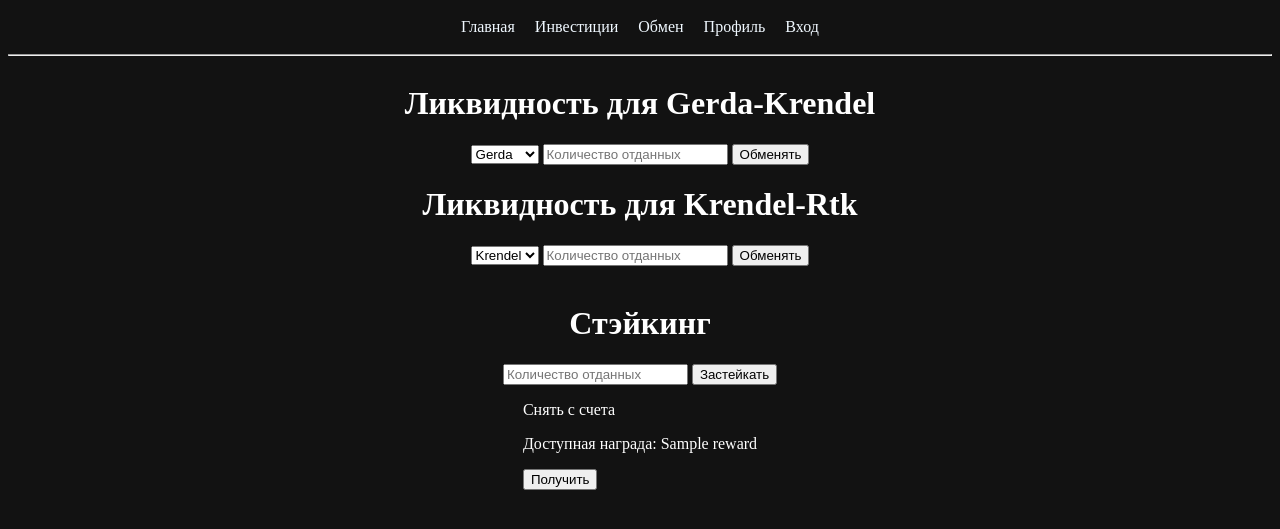
After one commit to AL1US/Liquidity-pools, a FastAPI app: template app/frontend/templates/investions.html in a window 1280 px wide. The commit adds this page. Shown: the top 529 px of the page. Run offline with FastAPI, Linux system fonts and the light colour scheme; the template is opened without the code that fills it: most values are stand-ins (such as "Sample title", 1, 10 or a date in 2020); parts of the project's set-up code (start-up, migrations or seed data) failed here and were passed over.

Commit message:
криво, но работает

```diff
--- a/app/api/endpoints/router.py
+++ b/app/api/endpoints/router.py
@@ -9,6 +9,7 @@ middle_token = CONTRACT_ADDRESSES["tokens"]["krendelCoin"]
 
 router = APIRouter()
 
+# ВАЖНО - ДОБАВИТЬ ЕЩЕ Depends на то не передаётся ли там случайно 2 одинаковых токена
 @router.post("/router_swap")
 def router_swap(
         address: str = Depends(get_current_address), # От кого выполняем
--- a/app/frontend/templates/base.html
+++ b/app/frontend/templates/base.html
@@ -9,11 +9,12 @@
 <body>
     <nav>
         <a href="/">Главная</a>
-        <a href="">Стэйкинг</a>
+        <a href="/investions">Инвестиции</a>
         <a href="/swap">Обмен</a>
         <a href="/profile">Профиль</a>
         <a href="/login">Вход</a>
     </nav>
+    <hr>
     {% block body %}{% endblock %}
 </body>
 </html>
--- /dev/null
+++ b/app/frontend/templates/investions.html
@@ -0,0 +1,45 @@
+{% extends "base.html" %}
+
+{% block body %}
+
+<div class="center">
+    <h1>Ликвидность для Gerda-Krendel</h1>
+    <form action="/liquidity_up" method="POST">
+        <input type="hidden" name="pool_id" value="ger_kre">
+        <select name="token">
+            <option value="{{gerda}}">Gerda</option>
+            <option value="{{krendel}}">Krendel</option>
+        </select>
+        <input type="number" name="amount" min="0" step="10" placeholder="Количество отданных">
+        <button type="submit">Обменять</button>
+    </form>
+</div>
+
+<div class="center">
+    <h1>Ликвидность для Krendel-Rtk</h1>
+    <form action="/liquidity_up" method="POST">
+        <input type="hidden" name="pool_id" value="kre_rtk">
+        <select name="token">
+            <option value="{{krendel}}">Krendel</option>
+            <option value="{{rtk}}">Rtk</option>
+        </select>
+        <input type="number" name="amount" min="0" step="10" placeholder="Количество отданных">
+        <button type="submit">Обменять</button>
+    </form>
+</div>
+<br>
+<div class="center">
+    <h1>Стэйкинг</h1>
+    <form action="/stake" method="POST">
+        <input type="hidden" value="{{professional}}" name="token">
+        <input type="number" name="amount" min="0" step="10" placeholder="Количество отданных">
+        <button type="submit">Застейкать</button>
+    </form>
+    <form action="/claim_reward" method="POST">
+        <p>Снять с счета</p>
+        <p>Доступная награда: {{reward}}</p>
+        <button type="submit">Получить</button>
+    </form>
+</div>
+
+{% endblock %}
--- a/main.py
+++ b/main.py
@@ -11,6 +11,8 @@ from app.api.endpoints.auth import router as auth_router
 from app.api.endpoints.profile import router as profile_router
 from app.api.endpoints.swap import router as swap_router
 from app.api.endpoints.router import router as router_router
+from app.api.endpoints.investions import router as investions_router
+
 
 from scalar_fastapi import get_scalar_api_reference
 
@@ -20,6 +22,8 @@ app.include_router(auth_router)
 app.include_router(profile_router)
 app.include_router(swap_router)
 app.include_router(router_router)
+app.include_router(investions_router)
+
 
 app.mount("/static", StaticFiles(directory=STATIC_PATH), name="static")
 
```
Also changed, not shown: app/api/endpoints/investions.py (added, +74 -0 lines), app/api/endpoints/staking.py (deleted), 2 other files.
